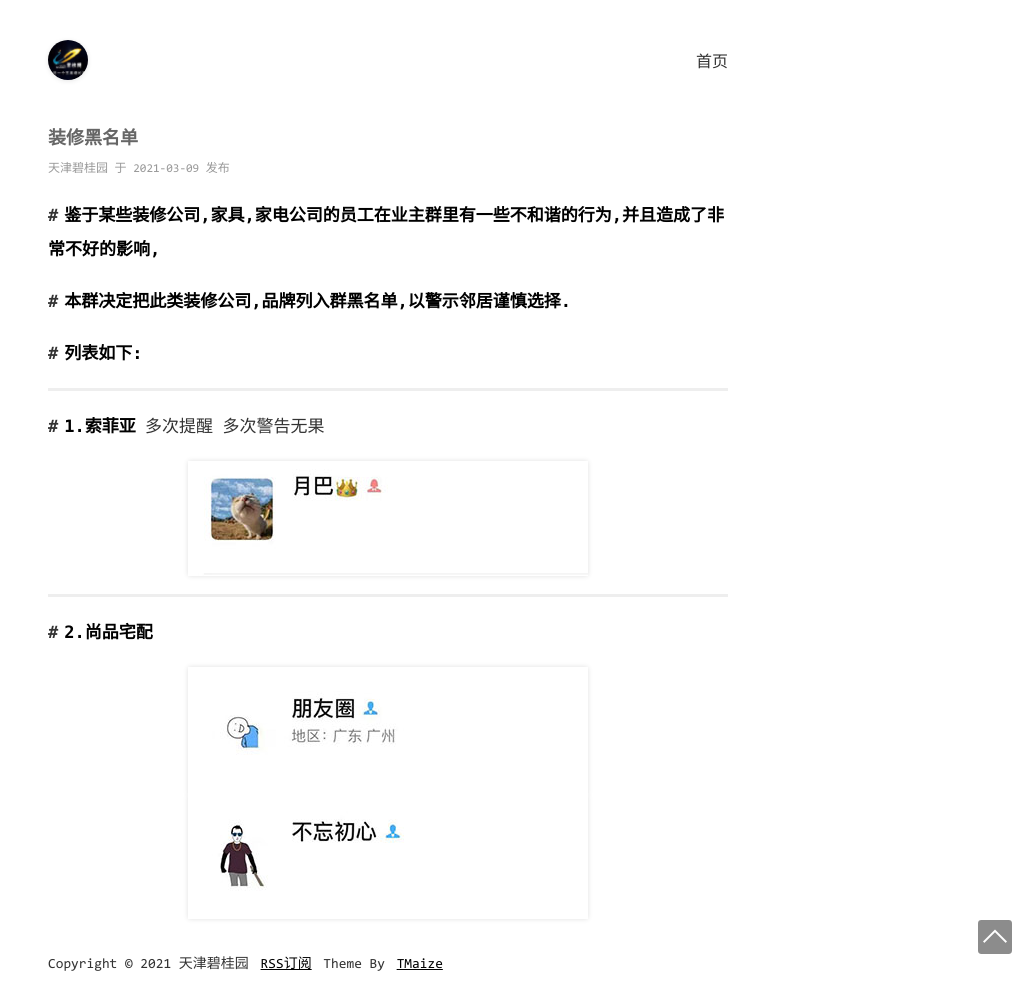
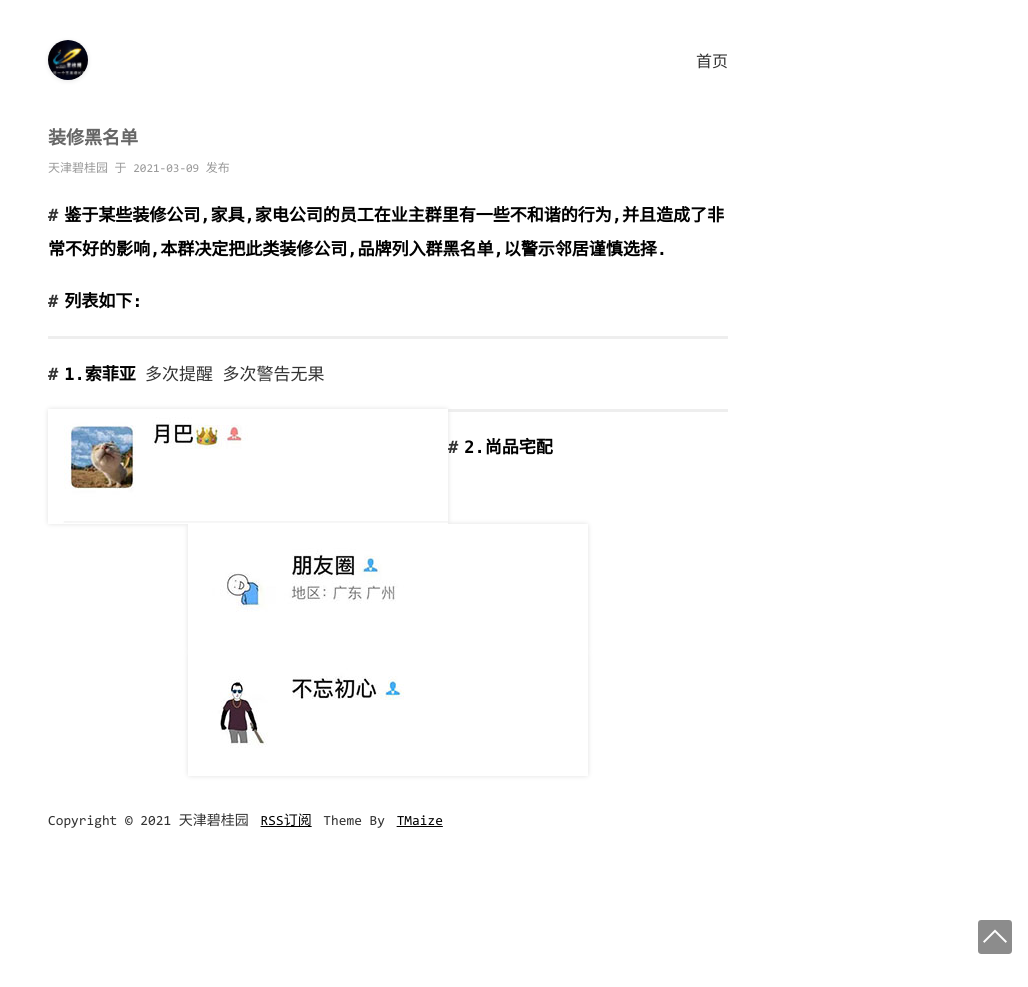
Before and after one commit to tjbiguiyuan/tjbiguiyuan.github.io, a Jekyll site: the page built from _posts/2021-03-09-装修黑名单.md, in a window 1280 px wide. Shown: the whole page, without its empty margins (252-1280 px from the left). Built offline with Jekyll 4.4.1, drawn with Linux system fonts in a browser that asks for light colours.

Commit message:
Update 2021-03-09-装修黑名单.md

```diff
--- a/_posts/2021-03-09-装修黑名单.md
+++ b/_posts/2021-03-09-装修黑名单.md
@@ -5,18 +5,16 @@ categories: [黑名单]
 ---
 
 
-# **鉴于某些装修公司,家具,家电公司的员工在业主群里有一些不和谐的行为,并且造成了非常不好的影响,**
-# **本群决定把此类装修公司,品牌列入群黑名单,以警示邻居谨慎选择.**
+# **鉴于某些装修公司,家具,家电公司的员工在业主群里有一些不和谐的行为,并且造成了非常不好的影响,本群决定把此类装修公司,品牌列入群黑名单,以警示邻居谨慎选择.**
 
 # **列表如下:**
 
 ***
 
 # **1.索菲亚** 多次提醒 多次警告无果
-![wx_sfy](wx_sfy.jpg)
+<img  src="wx_sfy.jpg" align='left'/>
 
 ***
-
 # **2.尚品宅配**
 ![wx_spzp](wx_spzp.jpg)
 ![wx_spzp2](wx_spzp2.jpg)
```
